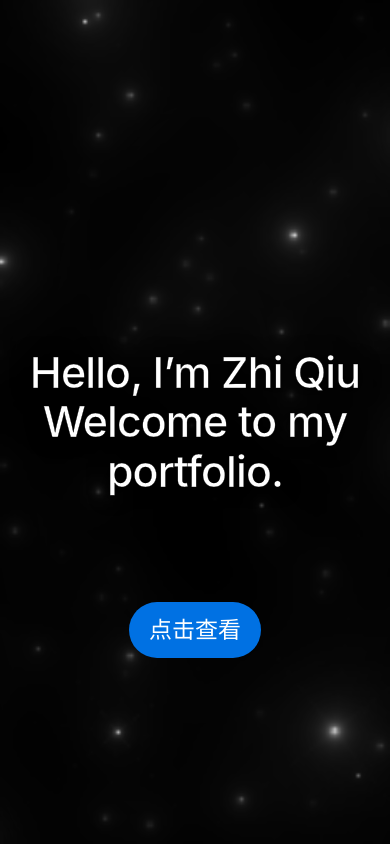
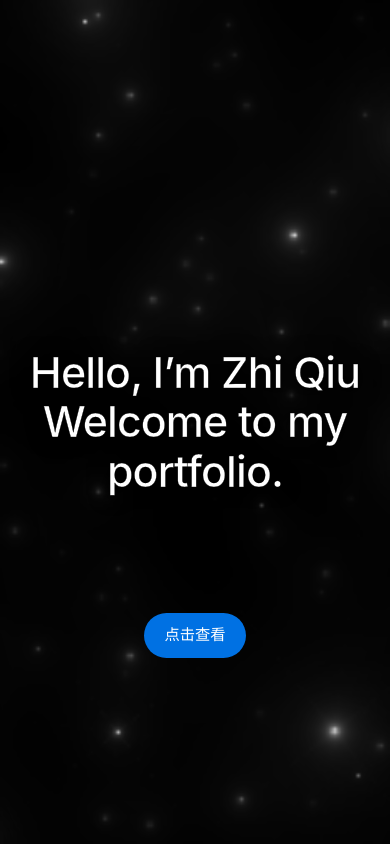
Before and after one commit to mzwfighting/portfolio-site, a Next.js app: page / in a window 390 px wide. Shown: the top 844 px of the page. Built offline with nearby package versions, Linux system fonts and the light colour scheme.

Commit message:
Reduce cover button text size

```diff
--- a/app/portfolio-theme.css
+++ b/app/portfolio-theme.css
@@ -32,7 +32,7 @@ h1, h2, h3 { font-weight: 400; }
 body:has(.universe-cover) > .editorial-header { display: none; }
 .universe-cover h1 { z-index: 3; font-size: clamp(56px, 8vw, 112px); line-height: 1.15; font-weight: 400; letter-spacing: -.02em; text-shadow: 0 2px 16px #000; }
 .universe-cover { overflow: visible; scroll-snap-align: start; }
-.cover-enter { padding: 11px 20px; border: 0; border-radius: 999px; background: var(--accent); color: #fff; font-size: 28px; font-weight: 500; }
+.cover-enter { padding: 11px 20px; border: 0; border-radius: 999px; background: var(--accent); color: #fff; font-size: 19px; font-weight: 500; }
 .cover-enter:hover { background: #005bb5; border-color: transparent; }
 .editorial-display { margin: 0 0 24px; font: 400 12px/1.5 var(--font-sans); letter-spacing: .12em; text-transform: uppercase; color: #a2a2a2; }
 .editorial-page-hero { min-height: calc(100svh - 80px); display: grid; align-items: center; background: transparent; color: var(--ink); scroll-snap-align: start; scroll-margin-top: 80px; }
@@ -236,7 +236,7 @@ body:has(.project-gallery) .editorial-footer-intro p { color: #f1f1f1; }
 }
 @media (max-width: 767px) {
   .editorial-header nav { gap: 16px; }
-  .cover-enter { top: auto; bottom: max(22vh, 11rem); font-size: 23px; }
+  .cover-enter { top: auto; bottom: max(22vh, 11rem); font-size: 15.3px; }
   .editorial-detail-hero { padding-bottom: 40px; }
   .project-gallery > .site-max > .grid { gap: 16px; }
 }
```
